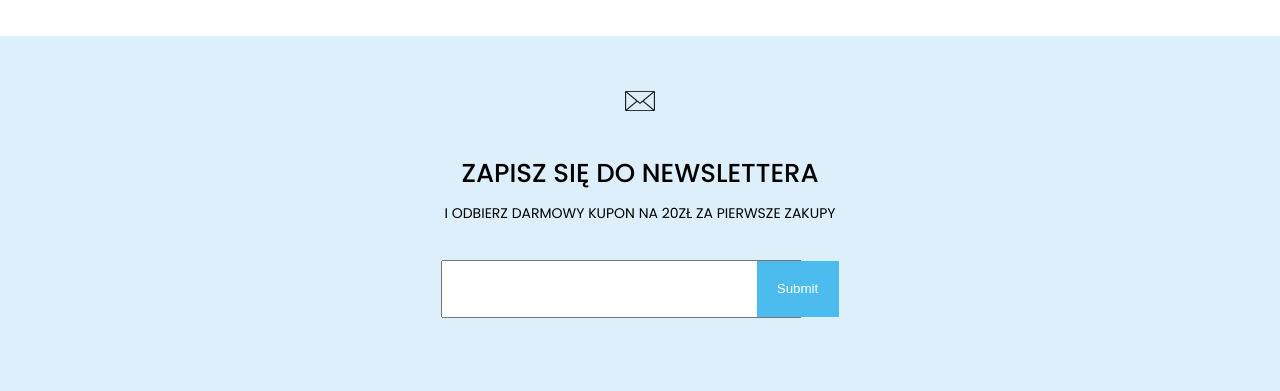
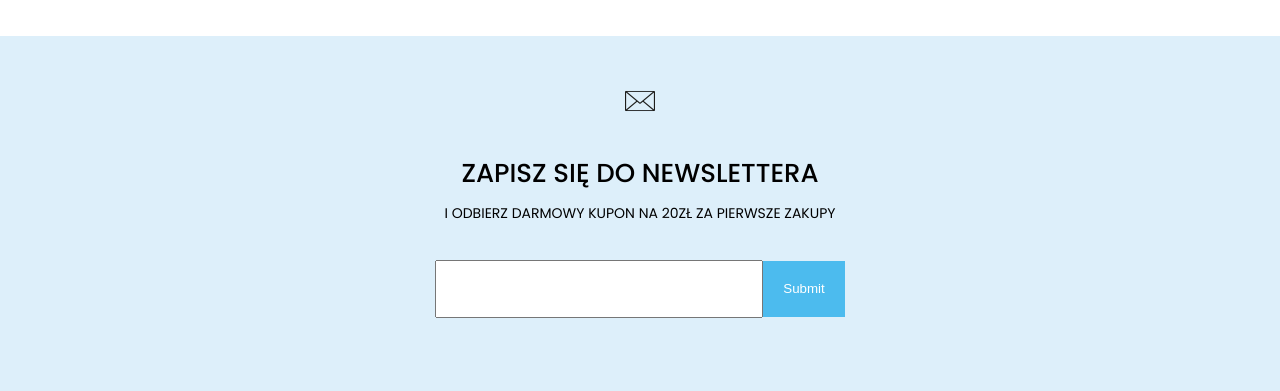
Before and after one commit to Paula066/Skyshop, a website: page index.html in a window 1280 px wide. Shown: the part 3066-3457 px from the top of the page. Drawn offline with Linux system fonts and the light colour scheme.

Commit message:
fix button

```diff
--- a/index.html
+++ b/index.html
@@ -301,8 +301,9 @@
                 </div>
                 <h5 class="title">zapisz się do newslettera</h5>
                 <p class="text">I odbierz darmowy kupon na 20zł za pierwsze zakupy</p>
-                <input type="text" size="80">
-                <input type="submit">
+                <div class="inputbutton">
+                    <input type="text" size="80"><input type="submit">
+                </div>
             </div>
 
             <section class="flex footer">
--- a/style.css
+++ b/style.css
@@ -373,18 +373,16 @@
     }
 
     input[type="text"] {
-        width: 44%;
+        width: 40%;
         height: 58px;
     }
 
     input[type="submit"] {
-        margin-left: -50px;
         height: 56px;
         width: 10%;
         background: rgb(76, 187, 238);
         color: white;
-        border: 0;
-        -webkit-appearance: none;
+        border: 1px solid rgb(76, 187, 238);
     }
 
     .footer-container {
```
